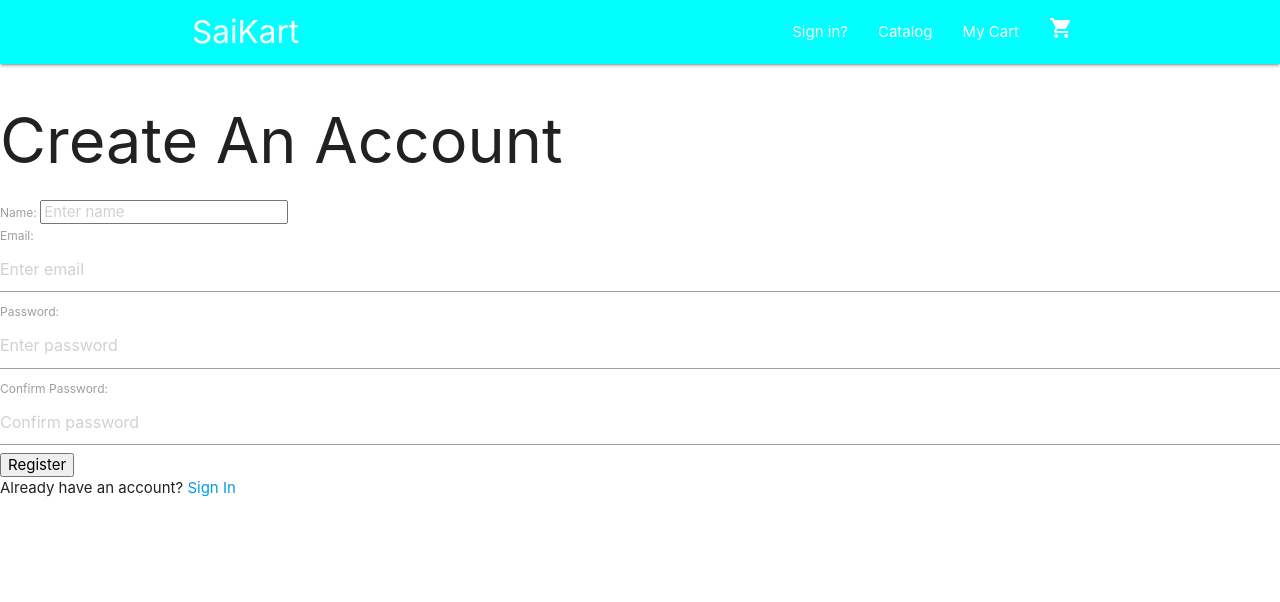
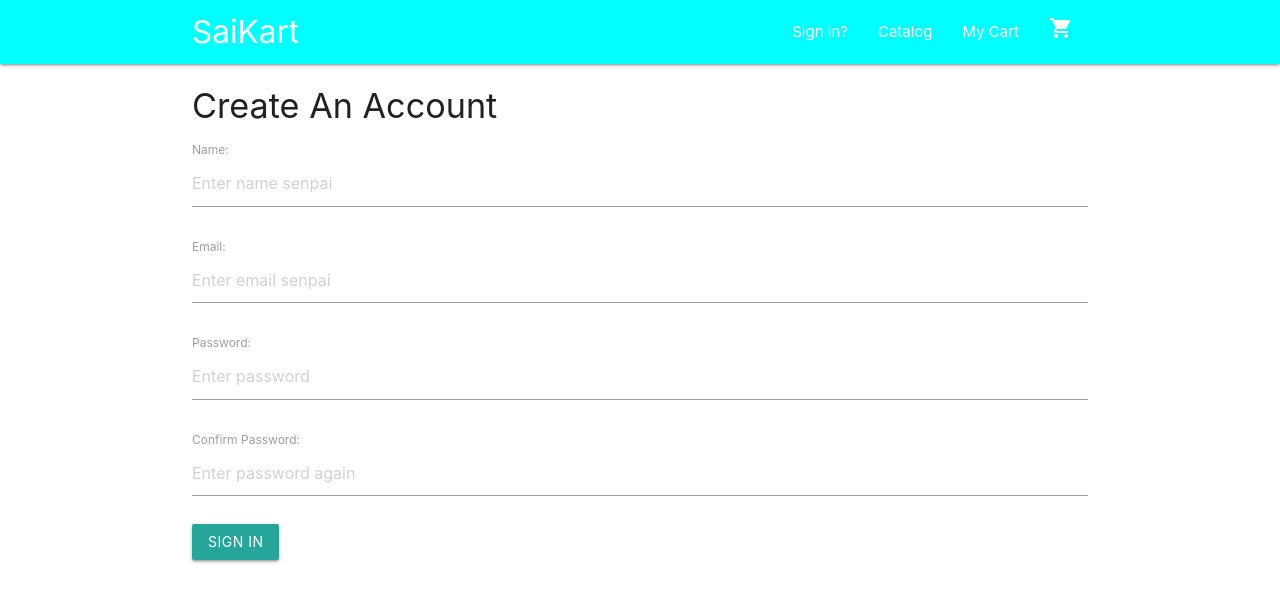
Before and after one commit to ssseru/eCommerce-Solution, a React (Create React App) app in the folder client/: page /register in a window 1280 px wide. Shown: the top 602 px of the page. Built offline with nearby package versions, Linux system fonts and the light colour scheme; the HTML template or start-up script is replaced by a standard one.

Commit message:
style register form using reactstrap part 1

```diff
--- a/client/src/components/RegisterComponent.js
+++ b/client/src/components/RegisterComponent.js
@@ -2,6 +2,15 @@ import React, { useState, useEffect } from "react";
 import { Link } from "react-router-dom";
 import { useDispatch, useSelector } from "react-redux";
 import { register } from "../actions/userAction";
+import {
+  Container,
+  Input,
+  Label,
+  Form,
+  Col,
+  Button,
+  FormGroup,
+} from "reactstrap";
 // import LoadingBox from "../components/LoadingBox";
 // import MessageBox from "../components/MessageBox";
 
@@ -44,38 +53,50 @@ function RegisterComponent(props) {
   }, [userInfo, redirect, props.history]);
 
   return (
+    <>
+      <Container>
+        <Form onSubmit={submitHandler}>
           <div>
-      <form className="form" onSubmit={submitHandler}>
-        <div>
-          <h1>Create An Account</h1>
+            <h4>Create An Account</h4>
             {/* {loading && <LoadingBox />}
           {error && <MessageBox variant="danger">{error}</MessageBox>} */}
           </div>
-        <div>
-          <label htmlFor="name">Name: </label>
-          <input
-            type="name"
+          <FormGroup row>
+            <Label for="name" md={2}>
+              Name:{" "}
+            </Label>
+            <Col md={10}>
+              <Input
+                type="text"
                 id="name"
-            placeholder="Enter name"
+                placeholder="Enter name senpai"
                 value={name}
                 required
                 onChange={(e) => setName(e.target.value)}
               />
-        </div>
-        <div>
-          <label htmlFor="email">Email: </label>
-          <input
+            </Col>
+          </FormGroup>
+          <FormGroup row>
+            <Label for="email" md={2}>
+              Email:{" "}
+            </Label>
+            <Col md={10}>
+              <Input
                 type="email"
                 id="email"
-            placeholder="Enter email"
+                placeholder="Enter email senpai"
                 value={email}
                 required
                 onChange={(e) => setEmail(e.target.value)}
               />
-        </div>
-        <div>
-          <label htmlFor="password">Password: </label>
-          <input
+            </Col>
+          </FormGroup>
+          <FormGroup row>
+            <Label for="password" md={2}>
+              Password:{" "}
+            </Label>
+            <Col md={10}>
+              <Input
                 type="password"
                 id="password"
                 placeholder="Enter password"
@@ -83,33 +104,27 @@ function RegisterComponent(props) {
                 required
                 onChange={(e) => setPassword(e.target.value)}
               />
-        </div>
-        <div>
-          <label htmlFor="confirmPassword">Confirm Password: </label>
-          <input
+            </Col>
+          </FormGroup>
+          <FormGroup row>
+            <Label for="confirmPassword" md={2}>
+              Confirm Password:{" "}
+            </Label>
+            <Col md={10}>
+              <Input
                 type="password"
                 id="confirmPassword"
-            placeholder="Confirm password"
+                placeholder="Enter password again"
                 value={confirmPassword}
                 required
                 onChange={(e) => setConfirmPassword(e.target.value)}
               />
-        </div>
-        <div>
-          <label />
-          <button className="primary" type="submit">
-            Register
-          </button>
-        </div>
-        <div>
-          <label />
-          <div>
-            Already have an account?{" "}
-            <Link to={`/signin?redirect=${redirect}`}>Sign In</Link>
-          </div>
-        </div>
-      </form>
-    </div>
+            </Col>
+          </FormGroup>
+          <Button type="submit">Sign In</Button>
+        </Form>
+      </Container>
+    </>
   );
 }
 
```
Lines whose indentation alone changed are shown as unchanged.
